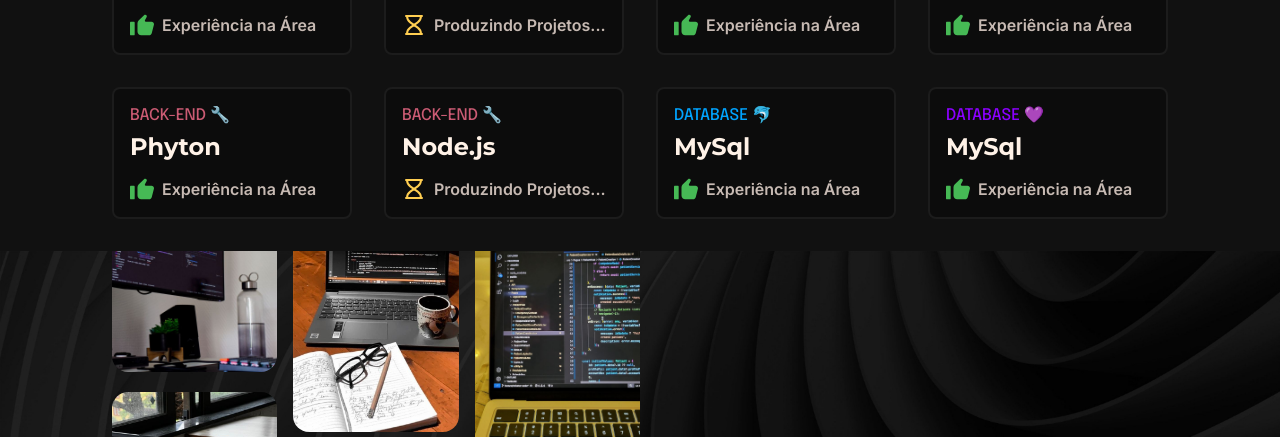
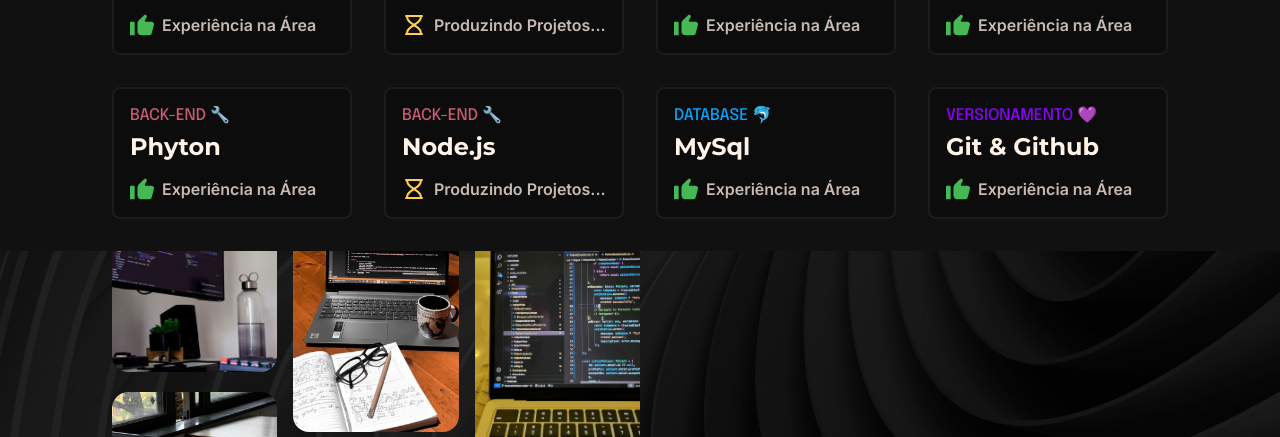
Before and after one commit to Ferpiz445/Portfolio, a website: page index.html in a window 1280 px wide. Shown: the part 2257-2694 px from the top of the page. Drawn offline with nearby package versions, Linux system fonts and the light colour scheme.

Commit message:
ajuste nas skills :/

```diff
--- a/index.html
+++ b/index.html
@@ -279,8 +279,8 @@
                 <div class="skills-card github-ctt">
                     <header class="skills-card-cabecalho">
                         <div class="skills-card-cabecalho-detalhes">
-                            <span class="destaque-card git">Database 💜</span>
-                            <h3 class="skills-titulo">MySql</h3>
+                            <span class="destaque-card git">Versionamento 💜</span>
+                            <h3 class="skills-titulo">Git & Github</h3>
                         </div>
                     </header>
                     <div class="skills-joia">
```
